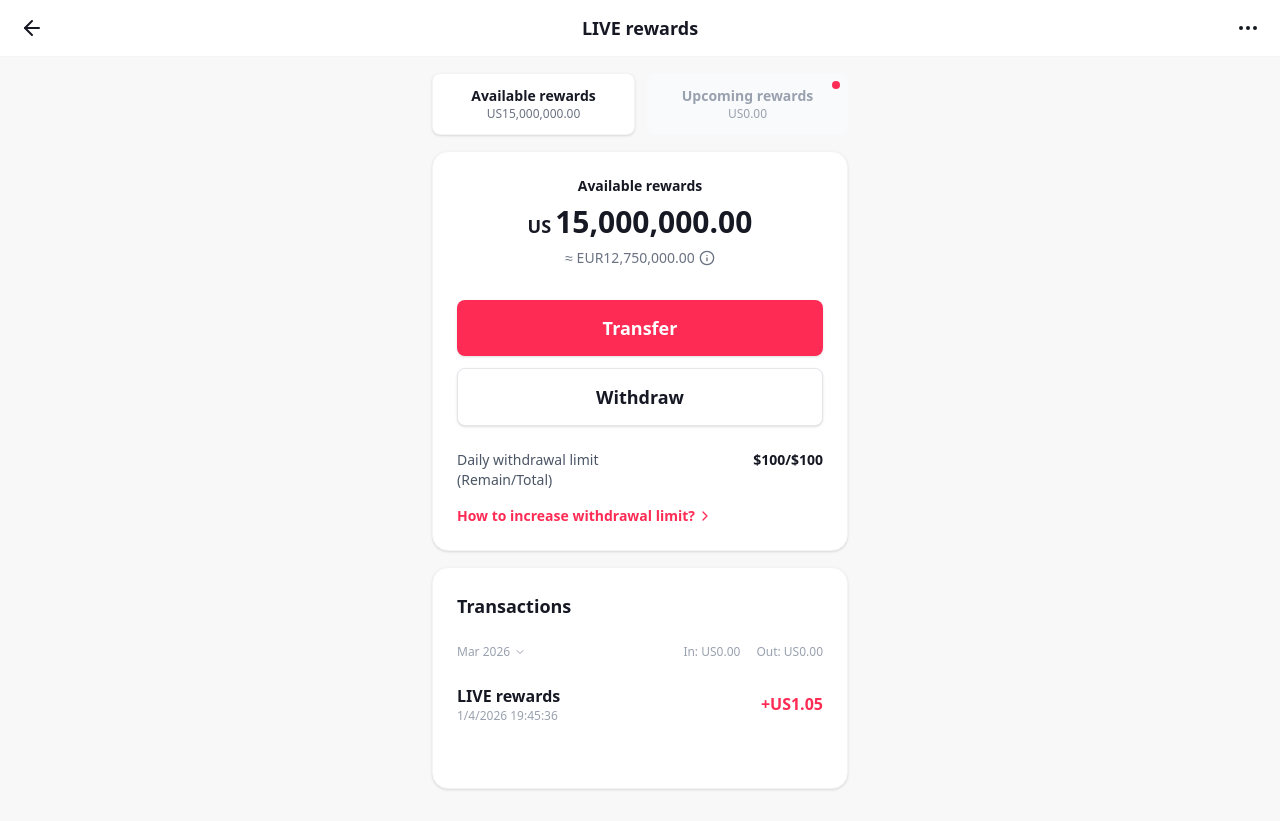
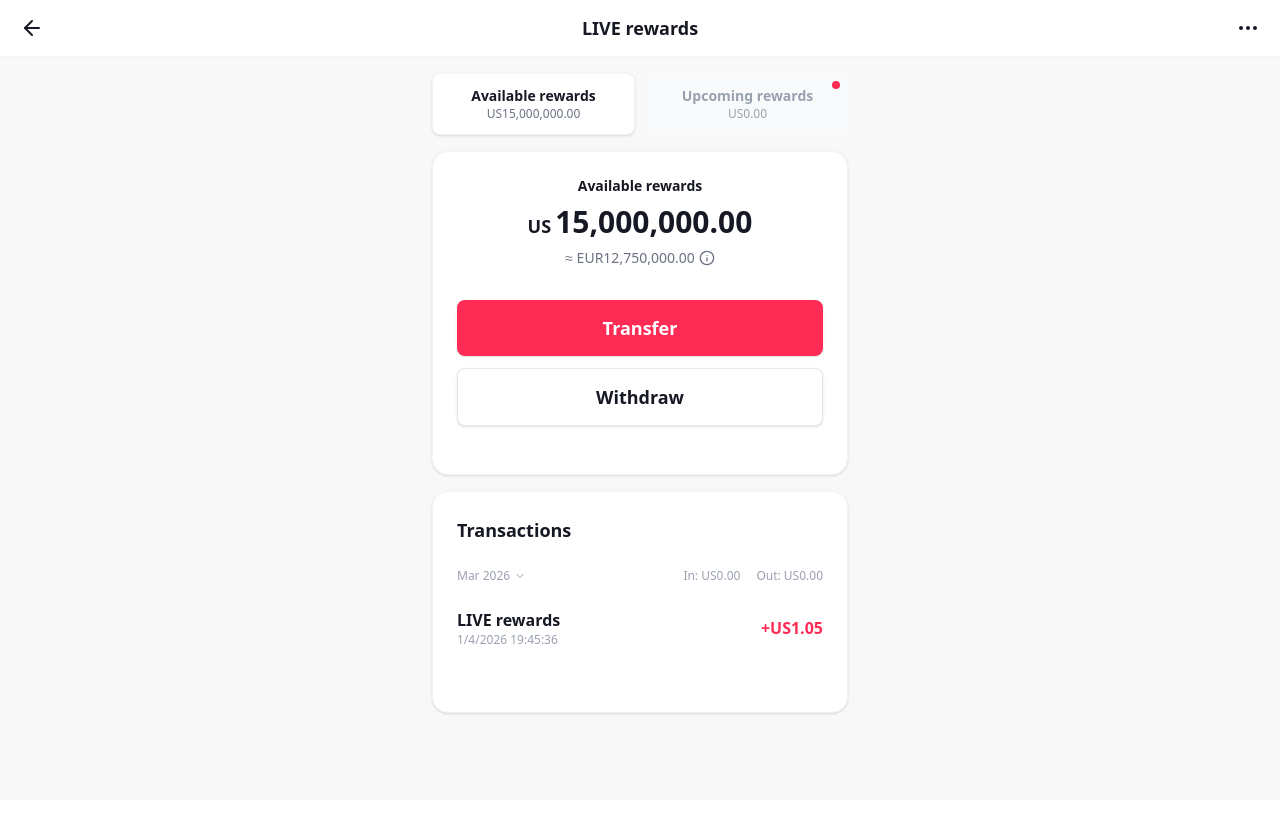
Before and after one commit to kamal0999k1-dotcom/kamalshankarbhandari, a React (Vite) app: page / in a window 1280 px wide. After the commit the page ends 800 px from the top, so only its background shows below. Built offline with nearby package versions, Linux system fonts and the light colour scheme.

Commit message:
feat: Increase withdrawal timeout and remove limit info
Adjusted the timeout for dismissing transaction details from 2000ms to 3000ms.
Removed the static "Daily withdrawal limit" and "How to increase withdrawal limit?" UI elements, as these are no longer relevant or are handled elsewhere.

```diff
--- a/src/App.tsx
+++ b/src/App.tsx
@@ -69,7 +69,7 @@ export default function App() {
         setIsTransferOpen(false);
         setUsername('');
         setAmount('');
-      }, 2000);
+      }, 3000);
       return () => clearTimeout(timer);
     }
   }, [showDetails]);
@@ -135,21 +135,6 @@ export default function App() {
             >
               Withdraw
             </motion.button>
-          </div>
-
-          <div className="space-y-4">
-            <div className="flex justify-between items-start text-sm">
-              <div className="text-gray-600">
-                Daily withdrawal limit<br />
-                (Remain/Total)
-              </div>
-              <div className="font-semibold">$100/$100</div>
-            </div>
-
-            <button className="flex items-center text-[#FE2C55] text-sm font-semibold hover:opacity-80 transition-opacity">
-              How to increase withdrawal limit?
-              <ChevronRight className="w-4 h-4 ml-0.5" />
-            </button>
           </div>
         </div>
 
```
